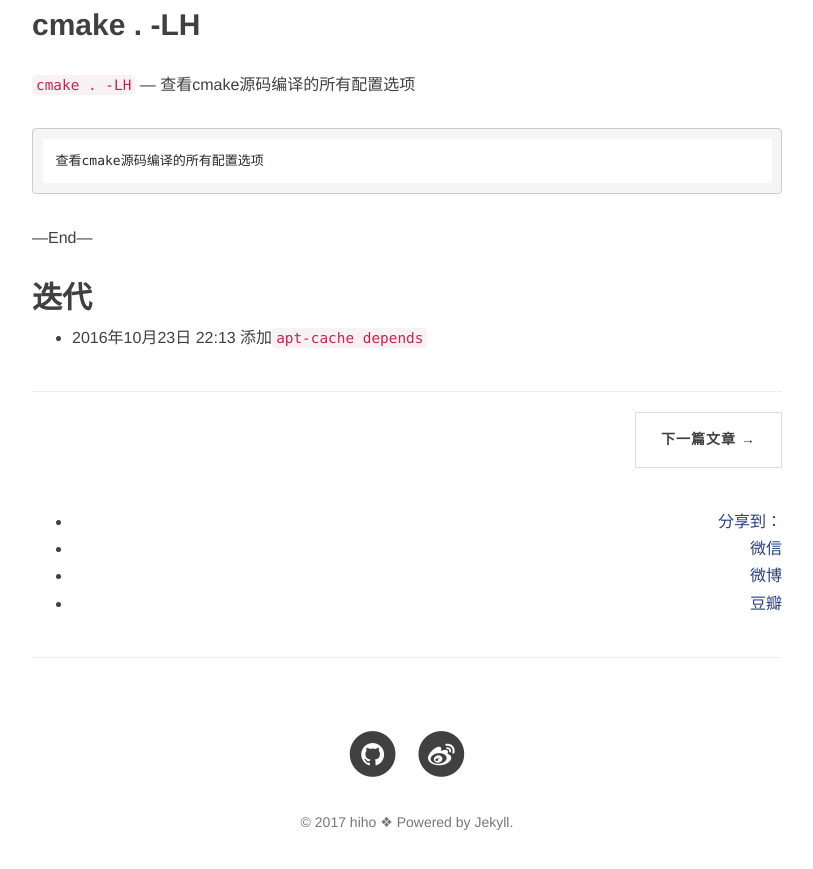
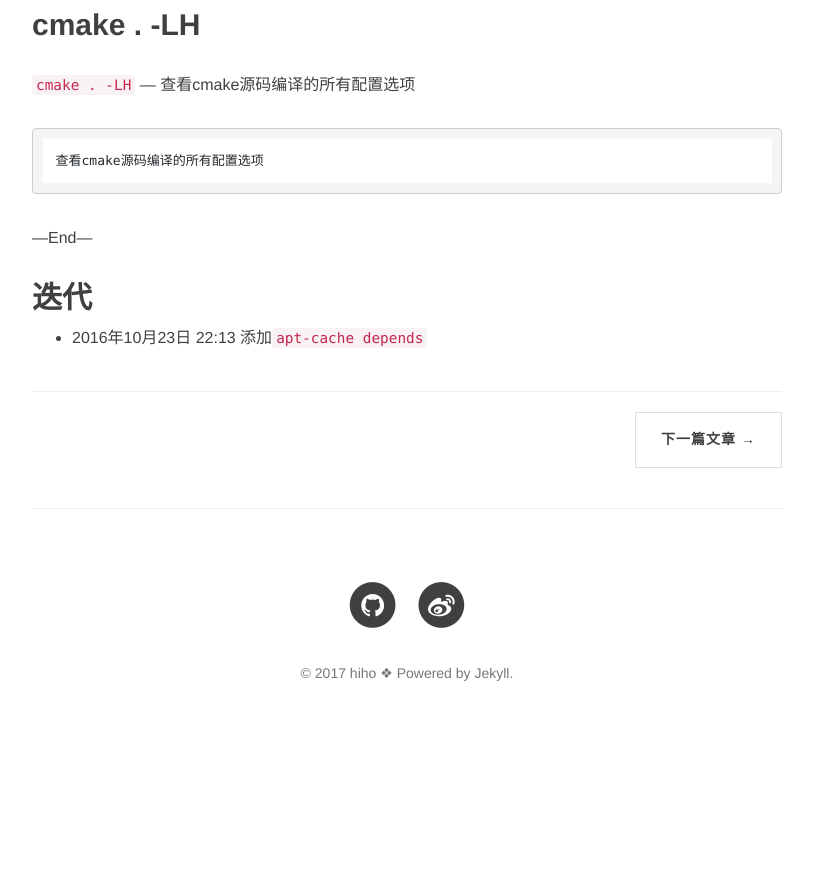
Before and after one commit to hihozhou/hihoZhou.github.io, a Jekyll site: the page built from _posts/2014-06-15-php-commands.md, in a window 1280 px wide and 900 px high, scrolled down 729 px. Shown: the top 869 px of the window, without its empty margins (233-1046 px from the left). Built offline with Jekyll 4.4.1, drawn with Linux system fonts in a browser that asks for light colours; nearby versions of some CDN libraries; Markdown is read by kramdown in place of the engine named in the settings; comment, search, counter and statistics services are not loaded; after the commit the page ends 1480 px from its top, so only the background shows below that.

Commit message:
去除多说

```diff
--- a/_layouts/post.html
+++ b/_layouts/post.html
@@ -73,17 +73,17 @@ layout: default
                     data-images="{{ site.url }}/{% if page.header-img %}{{ page.header-img }}{% else %}{{ site.header-img }}{% endif %}"
                     data-content="{{ content | strip_html | truncate:80 }} | Microdust:Azeril's blog"
                     data-url="{{site.url}}{{page.url}}">
-                    <div class="ds-share-inline">
-                      <ul  class="ds-share-icons-16">
+                    <!--<div class="ds-share-inline">-->
+                      <!--<ul  class="ds-share-icons-16">-->
 
-                        <li data-toggle="ds-share-icons-more"><a class="ds-more" href="#">分享到：</a></li>
-                        <li><a class="ds-wechat flat" href="javascript:void(0);" data-service="wechat">微信</a></li>
-                        <li><a class="ds-weibo flat" href="javascript:void(0);" data-service="weibo">微博</a></li>
-                        <li><a class="ds-douban flat" href="javascript:void(0);" data-service="douban">豆瓣</a></li>
-                      </ul>
-                      <div class="ds-share-icons-more">
-                      </div>
-                    </div>
+                        <!--<li data-toggle="ds-share-icons-more"><a class="ds-more" href="#">分享到：</a></li>-->
+                        <!--<li><a class="ds-wechat flat" href="javascript:void(0);" data-service="wechat">微信</a></li>-->
+                        <!--<li><a class="ds-weibo flat" href="javascript:void(0);" data-service="weibo">微博</a></li>-->
+                        <!--<li><a class="ds-douban flat" href="javascript:void(0);" data-service="douban">豆瓣</a></li>-->
+                      <!--</ul>-->
+                      <!--<div class="ds-share-icons-more">-->
+                      <!--</div>-->
+                    <!--</div>-->
                 <hr>
                 </div>
                 <!-- Duoshuo Share end-->
```
Also changed, not shown: other parts of _layouts/post.html (+11 -11 lines).
